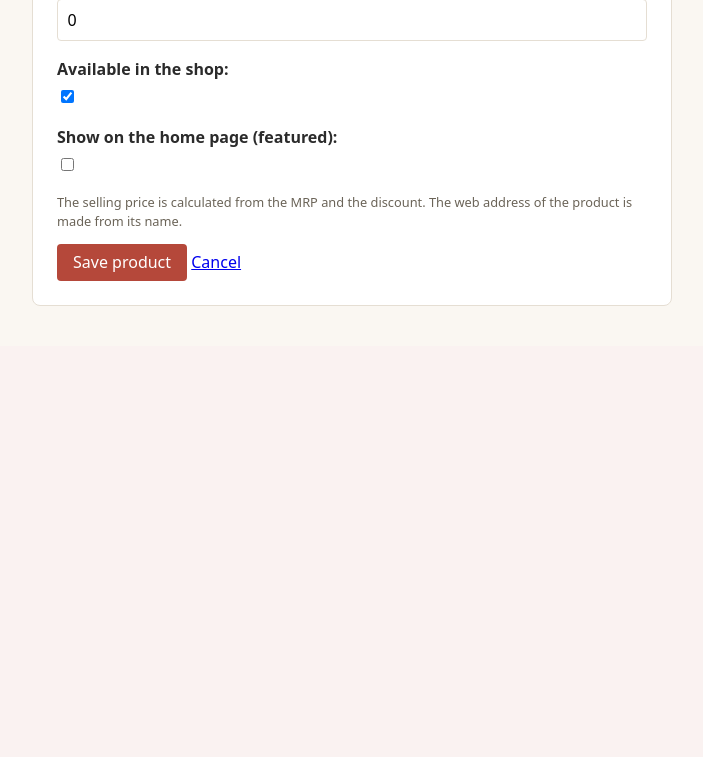
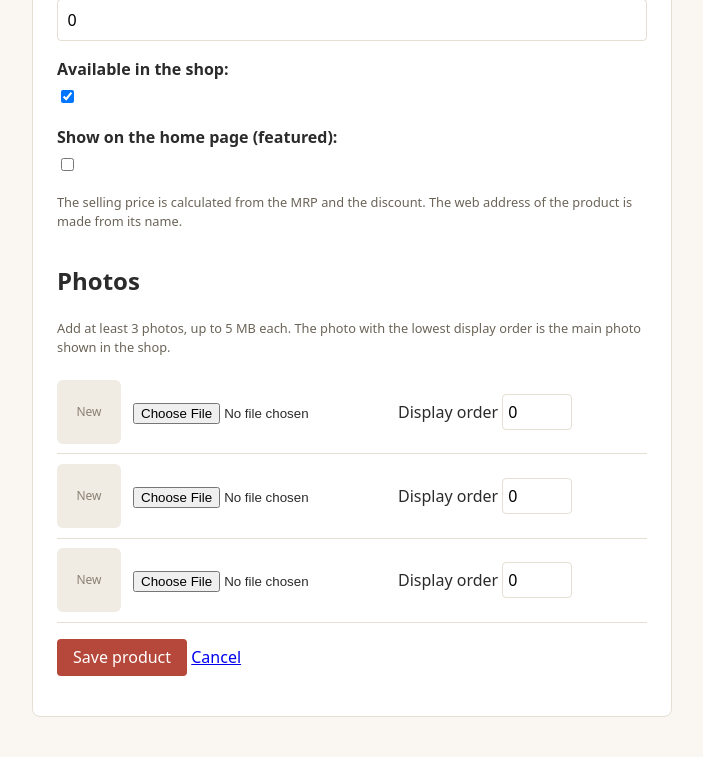
Before and after one commit to web-kalakaar/radhe-krishna-store, a Django app: page /owner/products/add/ in a window 1280 px wide. Shown: the part 923-1680 px from the top of the page, without its empty margins (298-1001 px from the left). Before the commit the page ends 1229 px from the top, so only its background shows below. Run offline with Django 5.2, Linux system fonts and the light colour scheme; the visitor is signed in with stand-in values (Sample User, id 1); data that the repository does not hold is empty.

Commit message:
Add product photos to the owner product form with fewer-than-3 warning

```diff
--- a/dashboard/forms.py
+++ b/dashboard/forms.py
@@ -1,8 +1,8 @@
 from django import forms
+from django.forms import inlineformset_factory
 
 from orders.models import Order
-from store.models import Product
-
+from store.models import Product, ProductImage
 
 
 class DeliveryForm(forms.ModelForm):
@@ -76,3 +76,32 @@ class ProductForm(forms.ModelForm):
         if mrp <= 0:
             raise forms.ValidationError("MRP must be more than 0.")
         return mrp
+
+
+MAX_IMAGE_MB = 5
+
+
+class ProductImageForm(forms.ModelForm):
+    class Meta:
+        model = ProductImage
+        fields = ["image", "sort_order"]
+        labels = {"sort_order": "Display order"}
+        widgets = {"image": forms.FileInput(attrs={"accept": "image/*"})}
+
+    def clean_image(self):
+        image = self.cleaned_data.get("image")
+        # Check the size only for a file uploaded just now, not for saved photos.
+        if image and "image" in self.changed_data and image.size > MAX_IMAGE_MB * 1024 * 1024:
+            raise forms.ValidationError(
+                f"This photo is too large. The maximum size is {MAX_IMAGE_MB} MB."
+            )
+        return image
+
+
+ProductImageFormSet = inlineformset_factory(
+    Product,
+    ProductImage,
+    form=ProductImageForm,
+    extra=3,
+    can_delete=True,
+)
--- a/dashboard/views.py
+++ b/dashboard/views.py
@@ -1,6 +1,6 @@
 from django.contrib import messages
 from django.db import transaction
-from django.db.models import Q
+from django.db.models import Count, Q
 from django.shortcuts import get_object_or_404, redirect, render
 from django.urls import reverse
 from django.utils.http import url_has_allowed_host_and_scheme
@@ -13,7 +13,7 @@ from store.stock import StockError, adjust_stock, set_stock
 from store.utils import paginate
 
 from .decorators import staff_required
-from .forms import DeliveryForm, ProductForm, StockAdjustForm
+from .forms import DeliveryForm, ProductForm, ProductImageFormSet, StockAdjustForm
 
 LOW_STOCK_LIMIT = 5
 
@@ -229,9 +229,25 @@ def stock_history(request):
     )
 
 
+MIN_PHOTOS = 3
+
+
+def warn_if_few_photos(request, product):
+    count = product.images.count()
+    if count < MIN_PHOTOS:
+        messages.warning(
+            request,
+            f"{product.name} has only {count} photo{'s' if count != 1 else ''}. "
+            f"Products with at least {MIN_PHOTOS} photos look better.",
+        )
+
+
 @staff_required
 def product_list(request):
-    products = Product.objects.select_related("category")
+
+    products = Product.objects.select_related("category").annotate(
+        image_count=Count("images")
+    )
 
     query = request.GET.get("q", "").strip()[:100]
     for word in query.split():
@@ -270,9 +286,15 @@ def product_list(request):
 def product_create(request):
     if request.method == "POST":
         form = ProductForm(request.POST)
-        if form.is_valid():
+        image_formset = ProductImageFormSet(request.POST, request.FILES)
+        form_ok = form.is_valid()
+        photos_ok = image_formset.is_valid()
+
+        if form_ok and photos_ok:
             with transaction.atomic():
                 product = form.save()
+                image_formset.instance = product
+                image_formset.save()
                 if product.stock:
                     StockLog.objects.create(
                         product=product,
@@ -283,14 +305,21 @@ def product_create(request):
                         created_by=request.user,
                     )
             messages.success(request, f"{product.name} has been added.")
+            warn_if_few_photos(request, product)
             return redirect("dashboard:product_list")
     else:
         form = ProductForm()
+        image_formset = ProductImageFormSet()
 
     return render(
         request,
         "dashboard/product_form.html",
-        {"form": form, "title": "Add product", "product": None},
+        {
+            "form": form,
+            "image_formset": image_formset,
+            "title": "Add product",
+            "product": None,
+        },
     )
 
 
@@ -300,15 +329,30 @@ def product_edit(request, pk):
 
     if request.method == "POST":
         form = ProductForm(request.POST, instance=product)
-        if form.is_valid():
-            product = form.save()
+        image_formset = ProductImageFormSet(
+            request.POST, request.FILES, instance=product
+        )
+        form_ok = form.is_valid()
+        photos_ok = image_formset.is_valid()
+
+        if form_ok and photos_ok:
+            with transaction.atomic():
+                product = form.save()
+                image_formset.save()
             messages.success(request, f"{product.name} has been updated.")
+            warn_if_few_photos(request, product)
             return redirect("dashboard:product_list")
     else:
         form = ProductForm(instance=product)
+        image_formset = ProductImageFormSet(instance=product)
 
     return render(
         request,
         "dashboard/product_form.html",
-        {"form": form, "title": "Edit product", "product": product},
+        {
+            "form": form,
+            "image_formset": image_formset,
+            "title": "Edit product",
+            "product": product,
+        },
     )
--- a/static/css/style.css
+++ b/static/css/style.css
@@ -947,3 +947,41 @@ a.btn {
   margin-left: auto;
   text-decoration: none;
 }
+
+/* Product photo rows */
+.photo-row {
+  display: flex;
+  flex-wrap: wrap;
+  align-items: center;
+  gap: 0.75rem;
+  padding: 0.6rem 0;
+  border-bottom: 1px solid var(--color-border);
+}
+
+.photo-row img,
+.photo-row__empty {
+  width: 64px;
+  height: 64px;
+  border-radius: 6px;
+}
+
+.photo-row img {
+  object-fit: cover;
+}
+
+.photo-row__empty {
+  display: flex;
+  align-items: center;
+  justify-content: center;
+  font-size: 0.75rem;
+  color: #8a8174;
+  background: #f0ebe3;
+}
+
+.photo-row input[type="number"] {
+  width: 70px;
+  padding: 0.3rem;
+  font: inherit;
+  border: 1px solid var(--color-border);
+  border-radius: 4px;
+}
--- a/templates/dashboard/product_form.html
+++ b/templates/dashboard/product_form.html
@@ -7,7 +7,7 @@
   <h1>{{ title }}</h1>
 
   <section class="form-card form-card--wide form-narrow">
-    <form method="post" novalidate>
+    <form method="post" enctype="multipart/form-data" novalidate>
       {% csrf_token %}
       {% include "partials/form_fields.html" %}
 
@@ -24,8 +24,51 @@
         </p>
       {% endif %}
 
-      <button type="submit" class="btn">Save product</button>
-      <a href="{% url 'dashboard:product_list' %}">Cancel</a>
+      <h2>Photos</h2>
+      <p class="help">
+        Add at least 3 photos, up to 5 MB each. The photo with the lowest display
+        order is the main photo shown in the shop.
+      </p>
+
+      {{ image_formset.management_form }}
+      {% for error in image_formset.non_form_errors %}
+        <p class="form-error">{{ error }}</p>
+      {% endfor %}
+
+      {% for photo_form in image_formset %}
+        <div class="photo-row">
+          {% for hidden in photo_form.hidden_fields %}{{ hidden }}{% endfor %}
+
+          {% if photo_form.instance.pk %}
+            <img src="{{ photo_form.instance.image.url }}" alt="">
+          {% else %}
+            <div class="photo-row__empty">New</div>
+          {% endif %}
+
+          <div>
+            {{ photo_form.image }}
+            {% for error in photo_form.image.errors %}
+              <p class="form-error">{{ error }}</p>
+            {% endfor %}
+          </div>
+
+          <div>
+            <label>Display order {{ photo_form.sort_order }}</label>
+            {% for error in photo_form.sort_order.errors %}
+              <p class="form-error">{{ error }}</p>
+            {% endfor %}
+          </div>
+
+          {% if photo_form.instance.pk %}
+            <label>{{ photo_form.DELETE }} Remove</label>
+          {% endif %}
+        </div>
+      {% endfor %}
+
+      <p>
+        <button type="submit" class="btn">Save product</button>
+        <a href="{% url 'dashboard:product_list' %}">Cancel</a>
+      </p>
     </form>
   </section>
 {% endblock %}
```
Also changed, not shown: templates/dashboard/product_list.html (+116 -22 lines).
